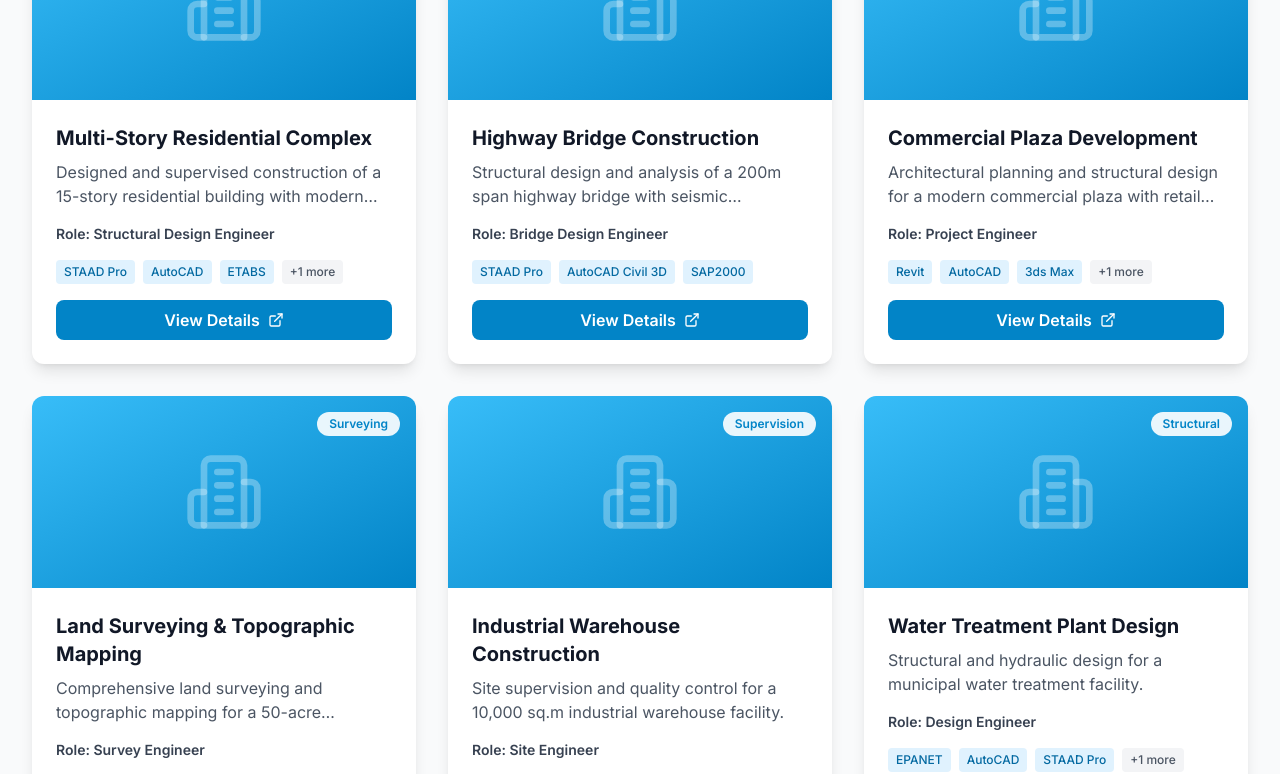
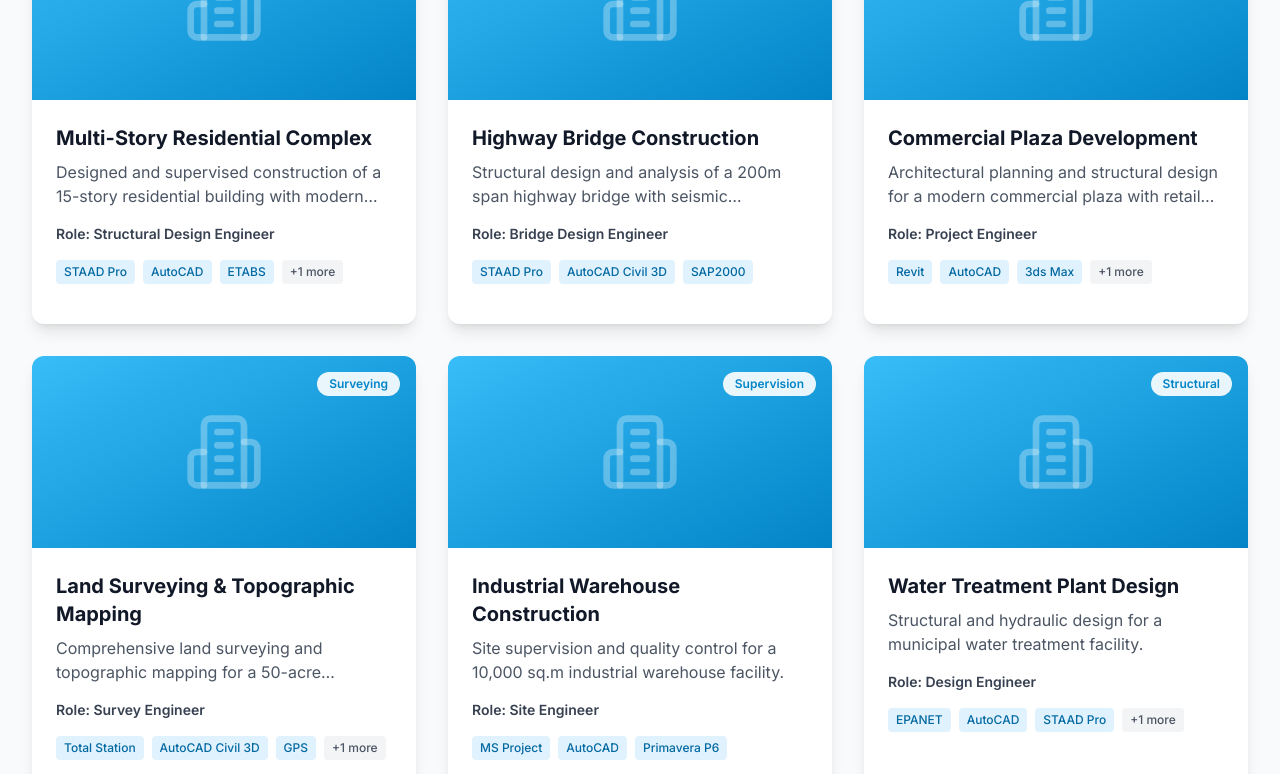
Before and after one commit to Grishj/Sanjaya_Portofolio, a Next.js app: page / in a window 1280 px wide. Shown: the part 1140-1914 px from the top of the page. Built offline with nearby package versions, Linux system fonts and the light colour scheme.

Commit message:
feat: add ProjectCard component for displaying project details

```diff
--- a/components/ProjectCard.tsx
+++ b/components/ProjectCard.tsx
@@ -7,7 +7,7 @@ import { Project } from '@/types'
 interface ProjectCardProps {
   project: Project
   index: number
-  onViewDetails: () => void
+  onViewDetails?: () => void
 }
 
 export default function ProjectCard({ project, index, onViewDetails }: ProjectCardProps) {
@@ -63,6 +63,7 @@ export default function ProjectCard({ project, index, onViewDetails }: ProjectCa
         </div>
 
         {/* View Details Button */}
+        {onViewDetails && (
           <button
             onClick={onViewDetails}
             className="w-full py-2 px-4 bg-primary-600 hover:bg-primary-700 text-white rounded-lg font-semibold transition-colors flex items-center justify-center space-x-2 group"
@@ -70,6 +71,7 @@ export default function ProjectCard({ project, index, onViewDetails }: ProjectCa
             <span>View Details</span>
             <ExternalLink className="w-4 h-4 group-hover:translate-x-1 group-hover:-translate-y-1 transition-transform" />
           </button>
+        )}
       </div>
     </motion.div>
   )
```
Lines whose indentation alone changed are shown as unchanged.
